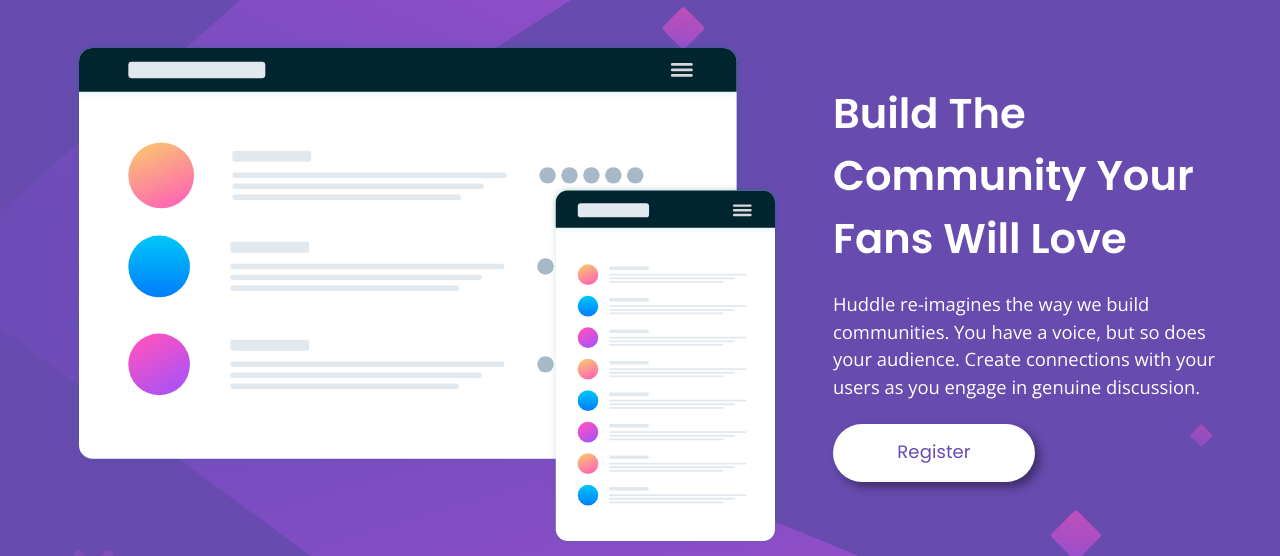
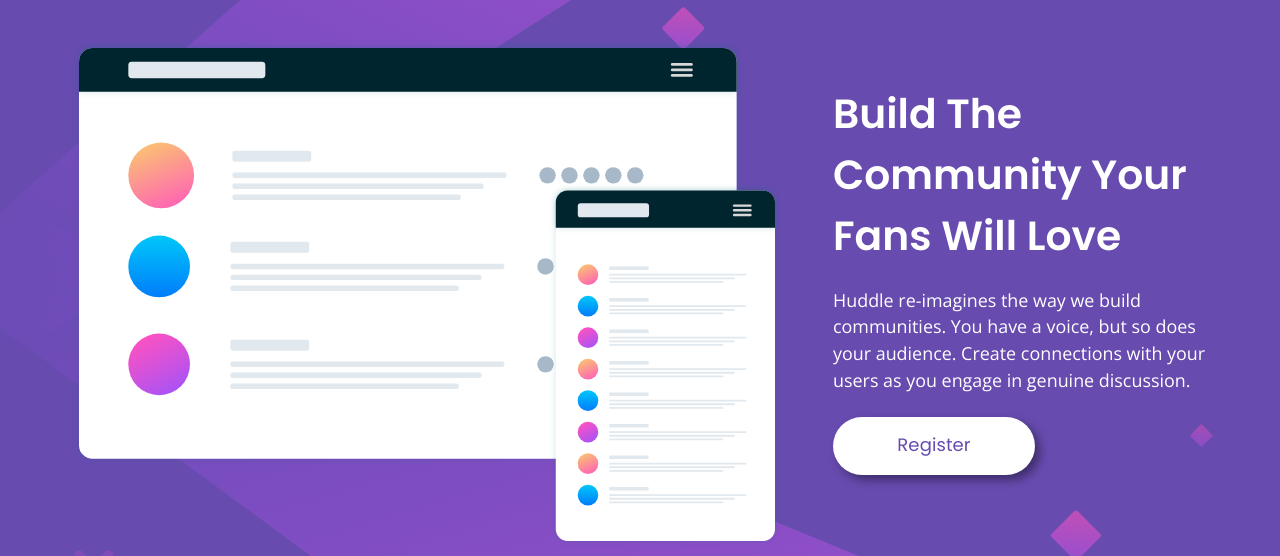
Before and after one commit to GilaniRabbu/huddle-landing-page-with-single-introductory-section, a plain HTML site: page index.html in a window 1280 px wide. Shown: the part 153-709 px from the top of the page. Drawn offline with nearby package versions, Linux system fonts and the light colour scheme.

Commit message:
Update style.css

```diff
--- a/style.css
+++ b/style.css
@@ -77,14 +77,14 @@ section {
 }
 
 .content h1 {
-    font-size: 2.6rem;
+    font-size: 2.55rem;
     font-family: var(--ff-poppins);
     font-weight: var(--fw-600);
     line-height: 1.5;
 }
 
 .content p {
-    font-size: 1.15rem;
+    font-size: 1.12rem;
     line-height: 1.5;
     padding-bottom: 0.1875rem;
 }
```
